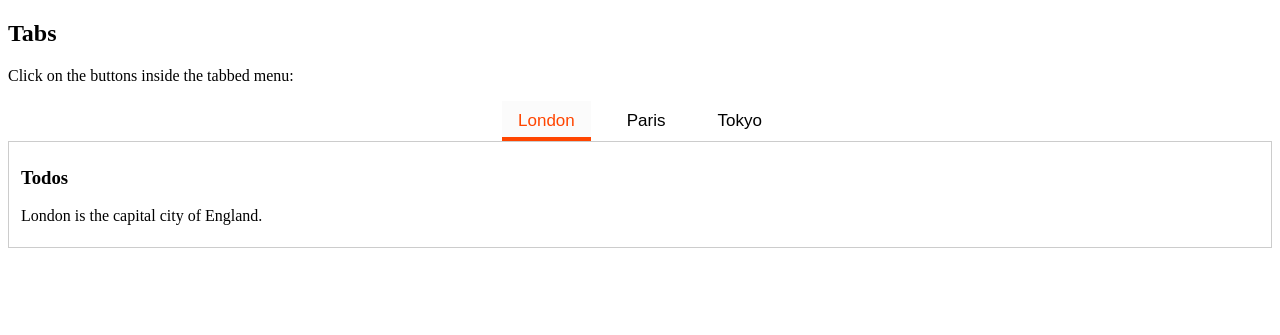
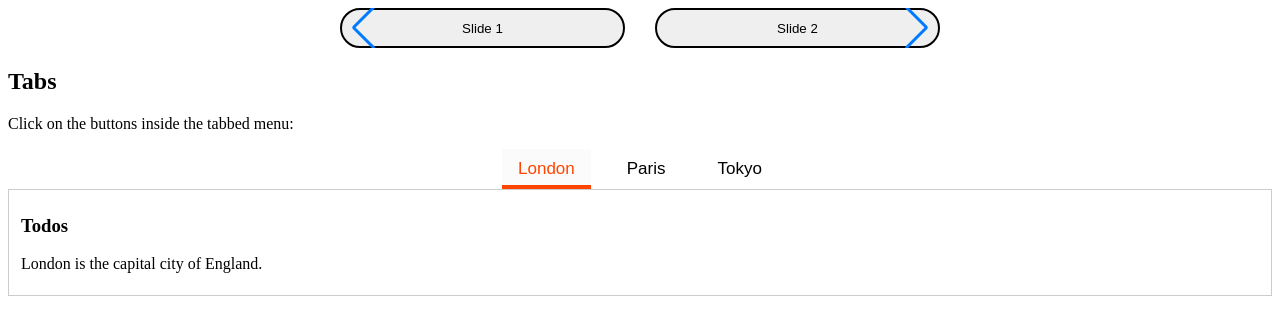
Before and after one commit to Sara01romao/galeria-post, a PHP site: page / in a window 1280 px wide. Shown: the top 335 px of the page. Run offline with PHP 8.4, Linux system fonts and the light colour scheme.

Commit message:
feat: configurado slider swiper

```diff
--- a/index.html
+++ b/index.html
@@ -6,8 +6,70 @@
     <title>Document</title>
 
     <link rel="stylesheet" href="styles.css">
+
+    <link
+  rel="stylesheet"
+  href="https://cdn.jsdelivr.net/npm/swiper@11/swiper-bundle.min.css"
+/>
+
+<script src="https://cdn.jsdelivr.net/npm/swiper@11/swiper-bundle.min.js"></script>
+
 </head>
 <body>
+
+
+<!-- Slider main container -->
+<div class="swiper">
+  <!-- Additional required wrapper -->
+  <div class="swiper-wrapper">
+    <!-- Slides -->
+    <button class="swiper-slide">Slide 1</button >
+    <button  class="swiper-slide">Slide 2</button >
+    <button  class="swiper-slide">Slide 3</button >
+    ...
+  </div>
+
+
+  <!-- If we need navigation buttons -->
+  <div class="swiper-button-prev"></div>
+  <div class="swiper-button-next"></div>
+
+
+</div>
+
+
+
+
+<script>
+  const swiper = new Swiper('.swiper', {
+  // Optional parameters
+  slidesPerView: 2,
+      spaceBetween: 30,
+  loop: true,
+
+  // If we need pagination
+  pagination: {
+    el: '.swiper-pagination',
+  },
+
+  // Navigation arrows
+  navigation: {
+    nextEl: '.swiper-button-next',
+    prevEl: '.swiper-button-prev',
+  },
+
+  // And if we need scrollbar
+  scrollbar: {
+    el: '.swiper-scrollbar',
+  },
+});
+</script>
+
+
+
+
+
+
     <h2>Tabs</h2>
 <p>Click on the buttons inside the tabbed menu:</p>
 
--- a/styles.css
+++ b/styles.css
@@ -61,3 +61,21 @@
     border: 1px solid #ccc;
     border-top: none;
   }
+
+
+
+  .swiper {
+    width: 600px;
+    height: 40px;
+  }
+
+
+  .swiper-slide{
+    width: 143px;
+    margin-right: 30px;
+    height: 30px;
+    border: none;
+    border-radius: 50px;
+    border: 2px solid black;
+
+  }
```
